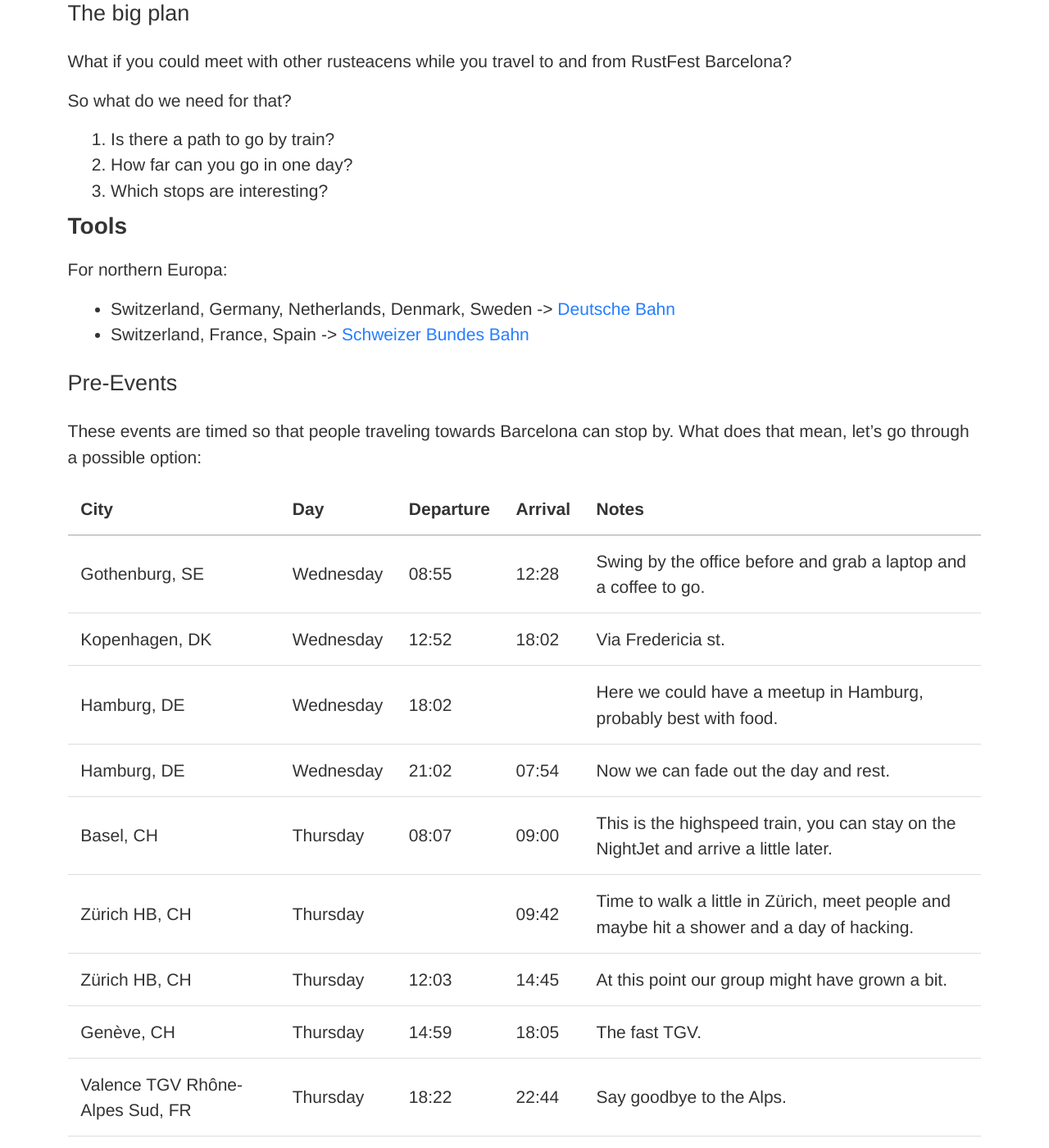
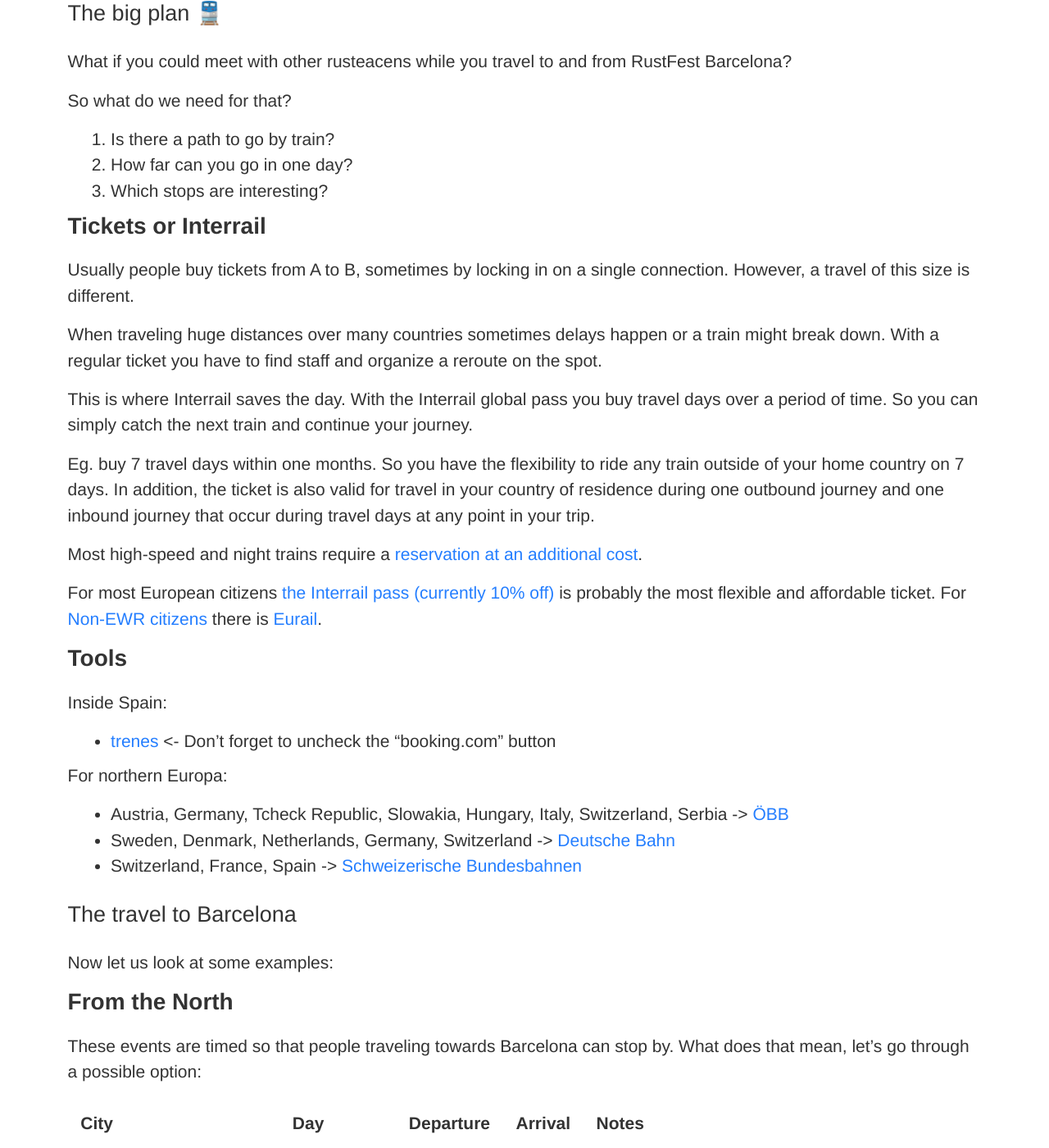
Before and after one commit to RustFestEU/blog.rustfest.eu, a Jekyll site: the page built from _posts/2019-08-06-pre-post-events-sustainable-trains.md, in a window 1280 px wide and 1400 px high, scrolled down 408 px. Shown: the whole window at 82% size. Built offline with Jekyll 4.4.1, drawn with Linux system fonts in a browser that asks for light colours; some of the changed text lies outside the part shown.

Commit message:
Add an introduction text and a route proposal from Budapest.

```diff
--- a/_posts/2019-08-06-pre-post-events-sustainable-trains.md
+++ b/_posts/2019-08-06-pre-post-events-sustainable-trains.md
@@ -6,7 +6,7 @@
 socialImageSrc: "/assets/posts/barcelona/cfp-opens.png"
 ---
 
-## The big plan
+## The big plan 🚆
 
 What if you could meet with other rusteacens while you travel to and from RustFest Barcelona?
 
@@ -16,29 +16,77 @@
 2. How far can you go in one day?
 3. Which stops are interesting?
 
+### Tickets or Interrail
+
+Usually people buy tickets from A to B, sometimes by locking in on a single connection.
+However, a travel of this size is different.
+
+When traveling huge distances over many countries sometimes delays happen or a train might break down.
+With a regular ticket you have to find staff and organize a reroute on the spot.
+
+This is where Interrail saves the day.
+With the Interrail global pass you buy travel days over a period of time.
+So you can simply catch the next train and continue your journey.
+
+Eg. buy 7 travel days within one months.
+So you have the flexibility to ride any train outside of your home country on 7 days.
+In addition, the ticket is also valid for travel in your country of residence during one outbound journey and one inbound journey that occur during travel days at any point in your trip.
+
+Most high-speed and night trains require a [reservation at an additional cost](https://www.interrail.eu/en/plan-your-trip/reservations).
+
+For most European citizens [the Interrail pass (currently 10% off)](https://www.interrail.eu/en/autumn-sale/global-pass) is probably the most flexible and affordable ticket.
+For [Non-EWR citizens](https://www.interrail.eu/en/help/ordering-pass/do-i-need-interrail-or-eurail-pass) there is [Eurail](https://www.eurail.com/en/eurail-passes/global-pass).
+
 ### Tools
 
+Inside Spain:
+* [trenes](https://train.trenes.com/ave/barcelona-to-madrid/) <- Don't forget to uncheck the "booking.com" button
+
 For northern Europa:
-* Switzerland, Germany, Netherlands, Denmark, Sweden -> [Deutsche Bahn](https://bahn.de)
-* Switzerland, France, Spain -> [Schweizer Bundes Bahn](https://sbb.ch)
+* Austria, Germany, Tcheck Republic, Slowakia, Hungary, Italy, Switzerland, Serbia -> [ÖBB](https://www.oebb.at/)
+* Sweden, Denmark, Netherlands, Germany, Switzerland -> [Deutsche Bahn](https://bahn.de)
+* Switzerland, France, Spain -> [Schweizerische Bundesbahnen](https://sbb.ch)
 
-## Pre-Events
+## The travel to Barcelona
+
+Now let us look at some examples:
+
+### From the North
 
 These events are timed so that people traveling towards Barcelona can stop by.
 What does that mean, let's go through a possible option:
 
 {:.layout-auto}
+| City                            | Day       | Departure | Arrival | Notes                                                                                     |
+|---------------------------------|-----------|-----------|---------|-------------------------------------------------------------------------------------------|
+| Gothenburg, SE                  | Wednesday | 08:55     | 12:28   | Swing by the office before and grab a laptop and a coffee to go.                          |
+| Kopenhagen, DK                  | Wednesday | 12:52     | 18:02   | Via Fredericia st.                                                                        |
+| Hamburg, DE                     | Wednesday | 18:02     |         | Here we could have a meetup in Hamburg, probably best with food.                          |
+| Hamburg, DE                     | Wednesday | 21:02     | 07:54   | Now we can fade out the day and rest.                                                     |
+| Basel, CH                       | Thursday  | 08:07     | 09:00   | This is the highspeed train, you can stay on the NightJet and arrive a little later.      |
+| Zürich HB, CH                   | Thursday  |           | 09:42   | Time to walk a little in Zürich, meet people and maybe hit a shower and a day of hacking. |
+| Zürich HB, CH                   | Thursday  | 12:03     | 14:45   | At this point our group might have grown a bit.                                           |
+| Genève, CH                      | Thursday  | 14:59     | 18:05   | The fast TGV. 🚅                                                                          |
+| Valence TGV Rhône-Alpes Sud, FR | Thursday  | 18:22     | 22:44   | Say goodbye to the Alps.                                                                  |
+| Barcelona Sants, ES             | Thursday  |           | 22:44   | Hurray, we made it.                                                                       |
+
+
+### From the East
+
+Now what if we were able to meet up with people?
+Lucky us there is a direct line from Budapest to Zürich.
+Let's look at the connection:
+
+{:.layout-auto}
 | City                            | Day       | Departure | Arrival | Notes                                                                                   |
 |---------------------------------|-----------|-----------|---------|-----------------------------------------------------------------------------------------|
-| Gothenburg, SE                  | Wednesday | 08:55     | 12:28   | Swing by the office before and grab a laptop and a coffee to go.                        |
-| Kopenhagen, DK                  | Wednesday | 12:52     | 18:02   | Via Fredericia st.                                                                      |
-| Hamburg, DE                     | Wednesday | 18:02     |         | Here we could have a meetup in Hamburg, probably best with food.                        |
-| Hamburg, DE                     | Wednesday | 21:02     | 07:54   | Now we can fade out the day and rest.                                                   |
-| Basel, CH                       | Thursday  | 08:07     | 09:00   | This is the highspeed train, you can stay on the NightJet and arrive a little later.    |
-| Zürich HB, CH                   | Thursday  |           | 09:42   | Time to walk a little in Zürich, meet people and maybe hit a shower and a day of hacking. |
-| Zürich HB, CH                   | Thursday  | 12:03     | 14:45   | At this point our group might have grown a bit.                                         |
-| Genève, CH                      | Thursday  | 14:59     | 18:05   | The fast TGV.                                                                           |
-| Valence TGV Rhône-Alpes Sud, FR | Thursday  | 18:22     | 22:44   | Say goodbye to the Alps.                                                                |
-| Barcelona Sants, ES             | Thursday  |           | 22:44   | Hurray, we made it.                                                                     |
+| Budapest-Keleti, HU             | Wednesday | 20:40     | 08:20   | Swing by the office before and grab a laptop and a coffee to go.                        |
+| Vienna, AT                      | Wednesday | 23:25     | 08:20   | Same train, has multiple stops in Austria.                                              |
+| Zürich HB, CH                   | Thursday  |           | 08:20   | Time to walk a little in Zürich, meet people and maybe hit a shower and day of hacking. |
 
-## Post-Events
+Note that you can take a direct train from Warsaw/Warszawa or Prague/Praha to Vienna/Wien.
+
+## The way home
+
+Depending on how fast you need to go back you can decide to detour.
+With the Interrail global pass you are free to change your plans on the go provided you have enough travel days.
```
